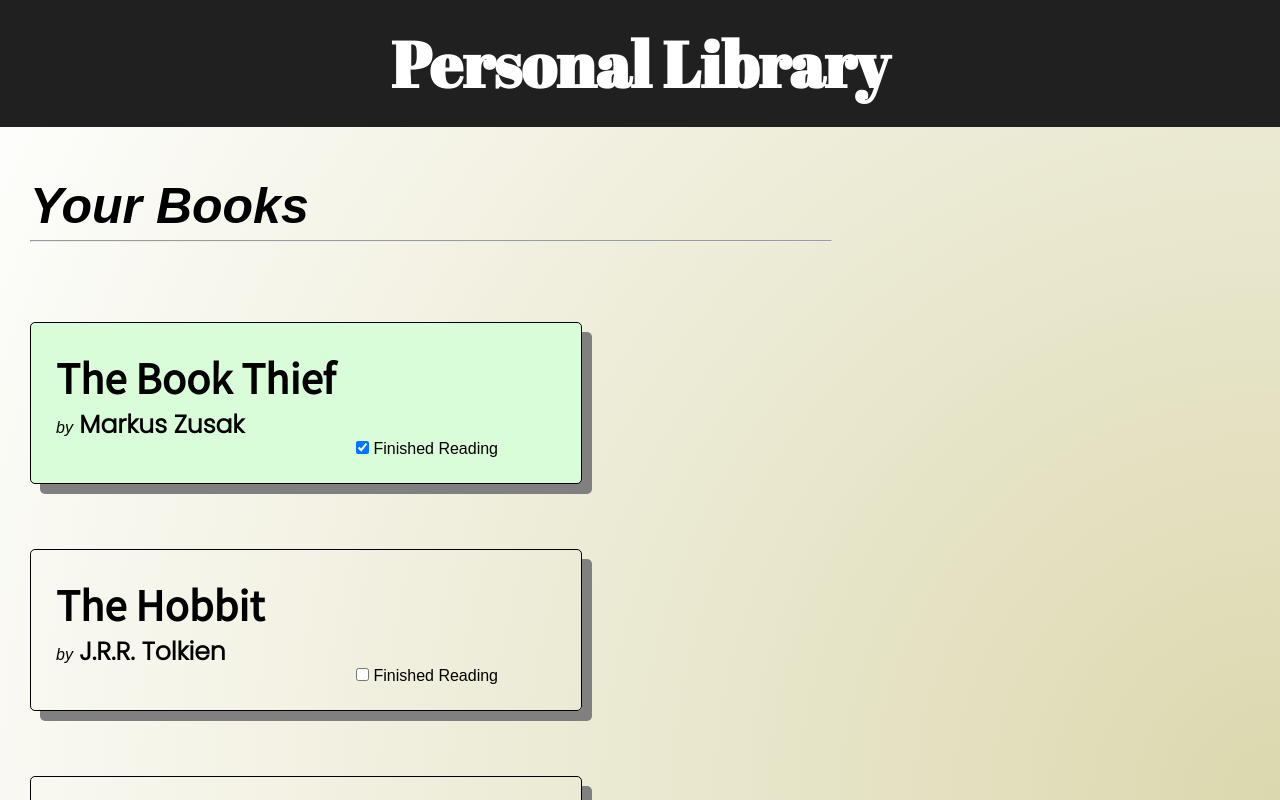
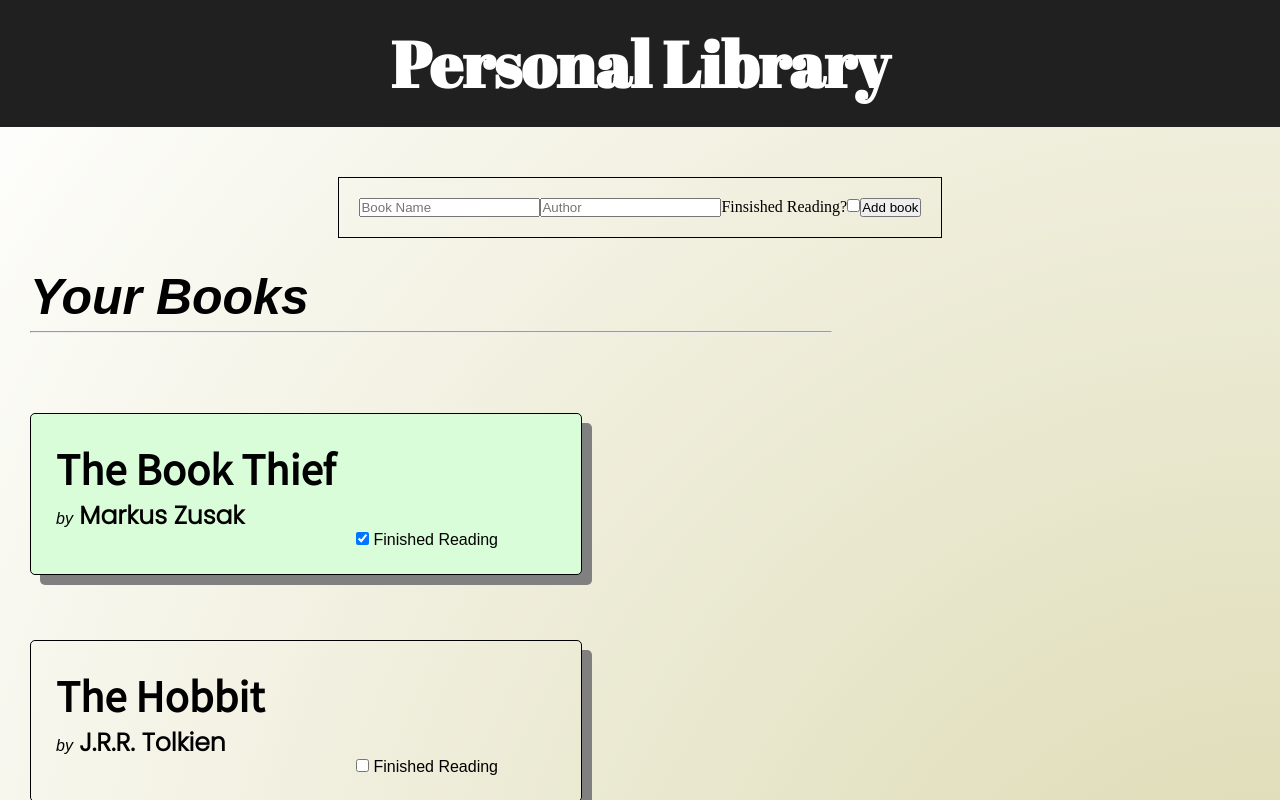
Before and after one commit to yashbellam97/Personal-Library, a React (Create React App) app: page / in a window 1280 px wide. Shown: the top 800 px of the page. Built offline with nearby package versions, Linux system fonts and the light colour scheme.

Commit message:
Adjust form position

```diff
--- a/src/components/BookForm.js
+++ b/src/components/BookForm.js
@@ -44,7 +44,8 @@ class BookForm extends React.Component {
 
     render() {
         return (
-            <form onSubmit={this.handleSubmit}>
+            <div className="formContainer">
+                <form className="bookForm" onSubmit={this.handleSubmit}>
                 <input
                     type = "text"
                     name = "newBookName"
@@ -73,6 +74,7 @@ class BookForm extends React.Component {
                 />
                 <button>Add book</button>
             </form>
+            </div>
         );
     }
 }
--- a/src/components/BookList.js
+++ b/src/components/BookList.js
@@ -5,7 +5,7 @@ import Book from "./Book";
 function BookList(props) {
     const bookList = props.books.map((book) => <Book key={book.bookId} details={book} flipRead={props.flipRead}/>)
     return (
-        <div>
+        <div className="bookDetails">
             <h1 className="booksHeading">Your Books</h1>
             <hr style={{width: "800px", marginLeft: "30px", marginBottom: "50px"}}/>
             <div className="bookList">
--- a/src/index.css
+++ b/src/index.css
@@ -10,9 +10,8 @@
 }
 
 .container {
-    height: 100vh;
+    min-height: 100vh;
     min-width: 1000px;
-    margin-bottom: -50px;
     background-color: #3E92CC;
     background-image:
         radial-gradient(
@@ -31,6 +30,10 @@
     font-family: 'Abril Fatface', cursive;
     text-align: center;
     margin-bottom: 50px;
+}
+
+.bookDetails {
+    display: inline-block;
 }
 
 .booksHeading {
@@ -96,3 +99,17 @@
     font-weight: bold;
     margin-left: 2px;
 }
+
+.formContainer {
+    display: block;
+    text-align: center;
+}
+
+.bookForm {
+    display: inline-block;
+    margin-left: auto;
+    margin-right: auto;
+    padding: 20px;
+    /* text-align: center; */
+    border: solid thin;
+}
--- a/src/pages/BooksPage.js
+++ b/src/pages/BooksPage.js
@@ -35,8 +35,8 @@ class BooksPage extends React.Component {
     render() {
         return (
             <div>
+                <BookForm books={booksData} updateState={this.updateState}/>
                 <BookList books={booksData} flipRead={this.flipRead}/>
-                <BookForm books={booksData} updateState={this.updateState}/>
             </div>
         );
     }
```
